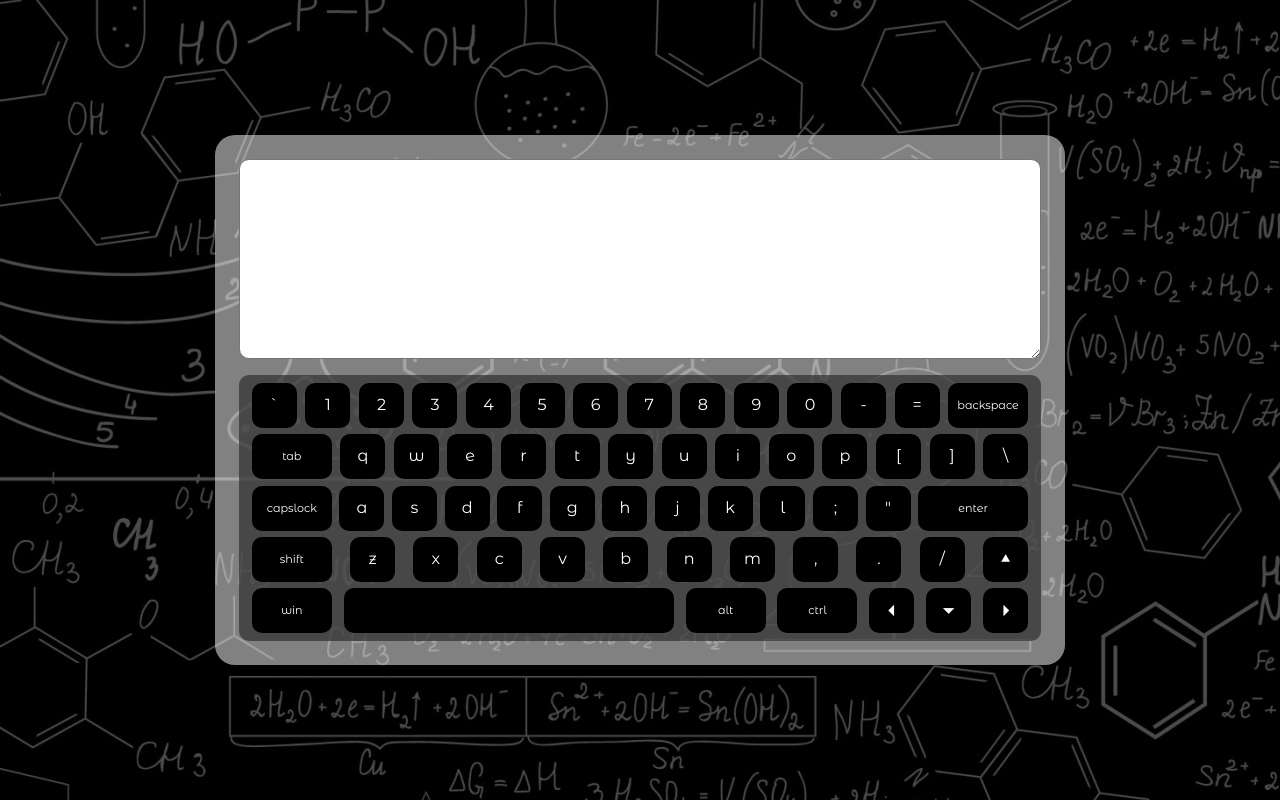
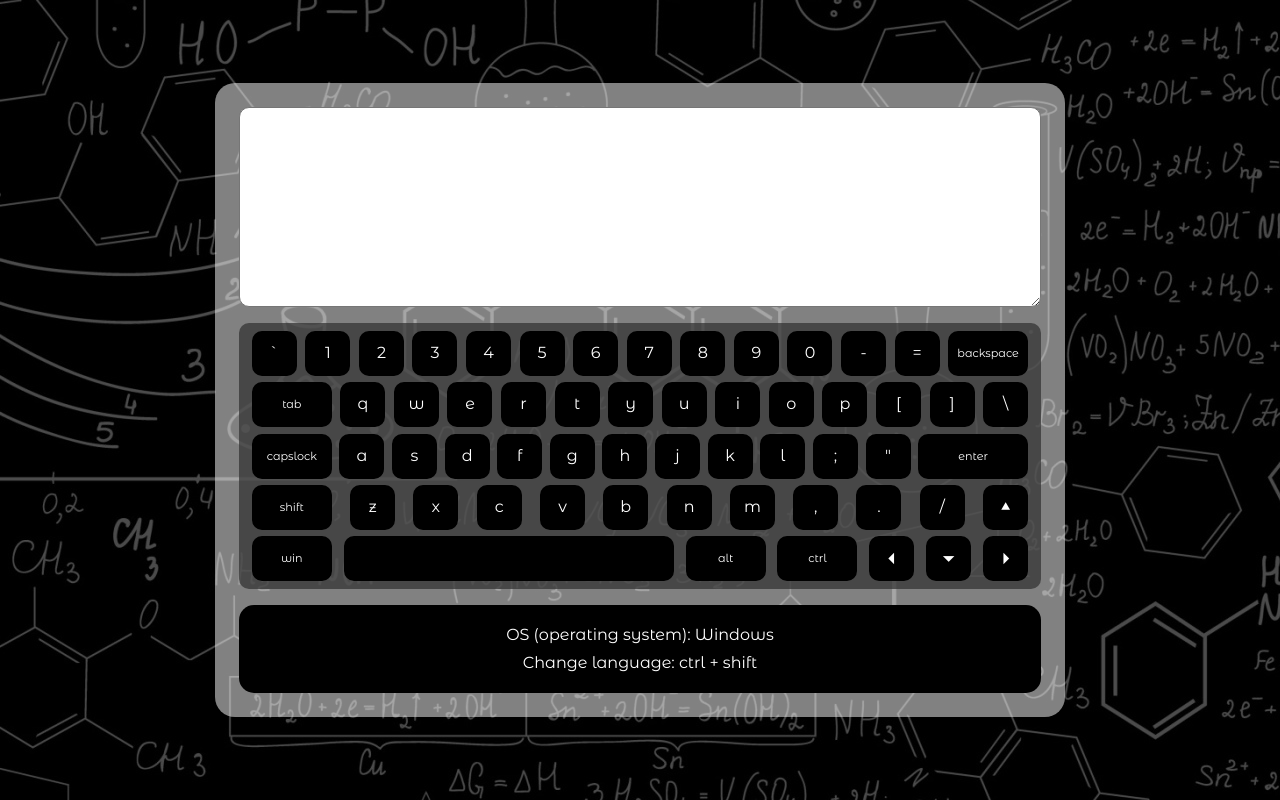
Before and after one commit to IrinaTsoi312/virtual-keyboard, a website: page index.html in a window 1280 px wide. Drawn offline with Linux system fonts and the light colour scheme.

Commit message:
feat: add instruction

```diff
--- a/script.js
+++ b/script.js
@@ -97,6 +97,19 @@ function addContentToBtns() {
   }
 }
 addContentToBtns();
+
+// Add Manual
+const instruction = document.createElement('div');
+instruction.className = 'instruction';
+const os = document.createElement('p');
+os.className = 'instruction__par';
+os.textContent = 'OS (operating system): Windows';
+instruction.append(os);
+const keysCombo = document.createElement('p');
+keysCombo.className = 'instruction__par';
+keysCombo.textContent = 'Change language: ctrl + shift';
+instruction.append(keysCombo);
+wrapper.append(instruction);
 
 // Add additional styles
 const controls = ['backspace', 'tab', 'capslock', 'enter', 'ctrl', 'win', 'alt', '', 'shift', 'del'];
--- a/style.css
+++ b/style.css
@@ -102,6 +102,19 @@ body {
   font-size: 0.7rem;
 }
 
+.instruction {
+  margin-top: 1rem;
+  padding: 1rem;
+  background-color: #000000;
+  color: #fff;
+  border-radius: 15px;
+}
+
+.instruction__par {
+  padding: 0.3rem;
+  text-align: center;
+}
+
 /* buttons */
 #enter {
   width: 110px;
```
